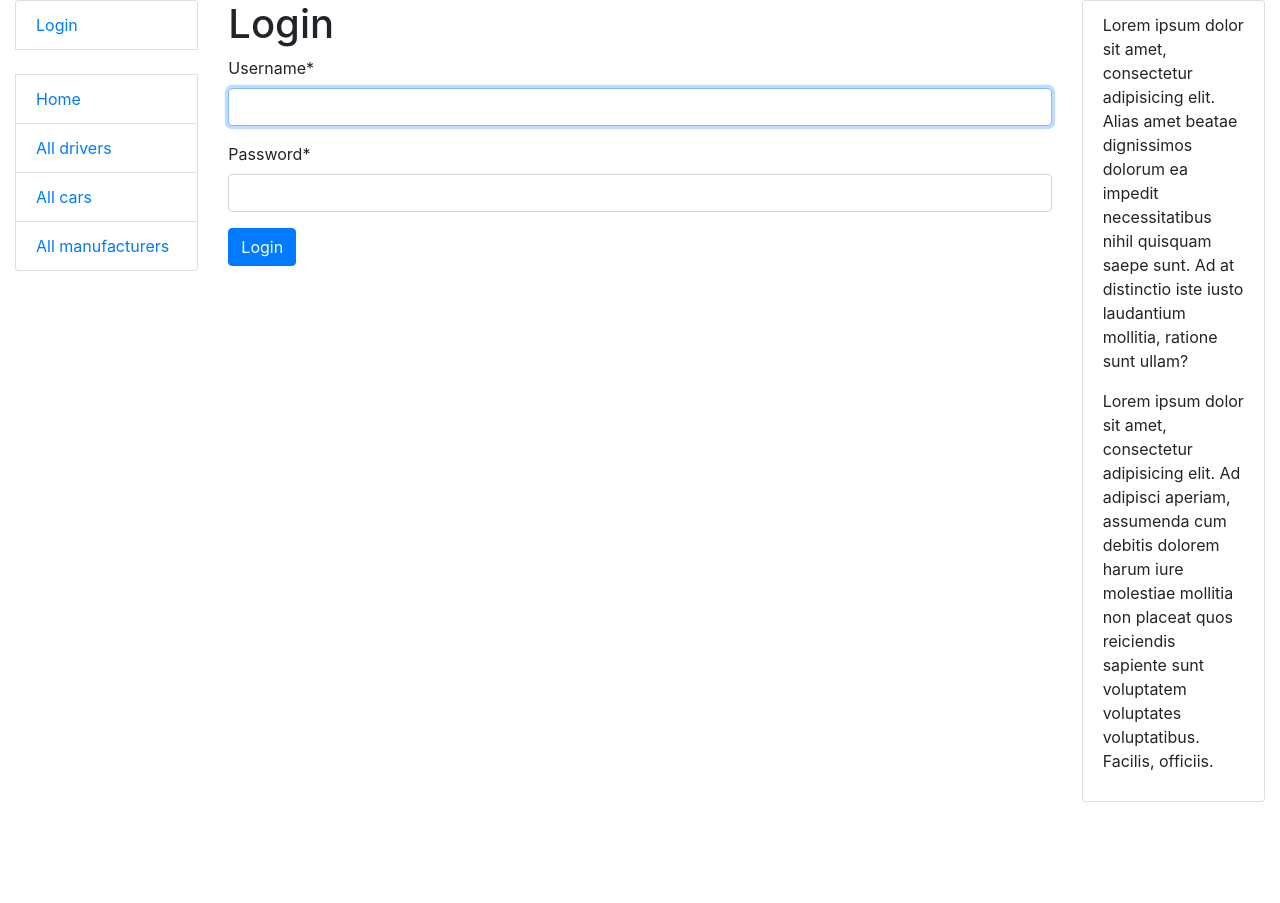
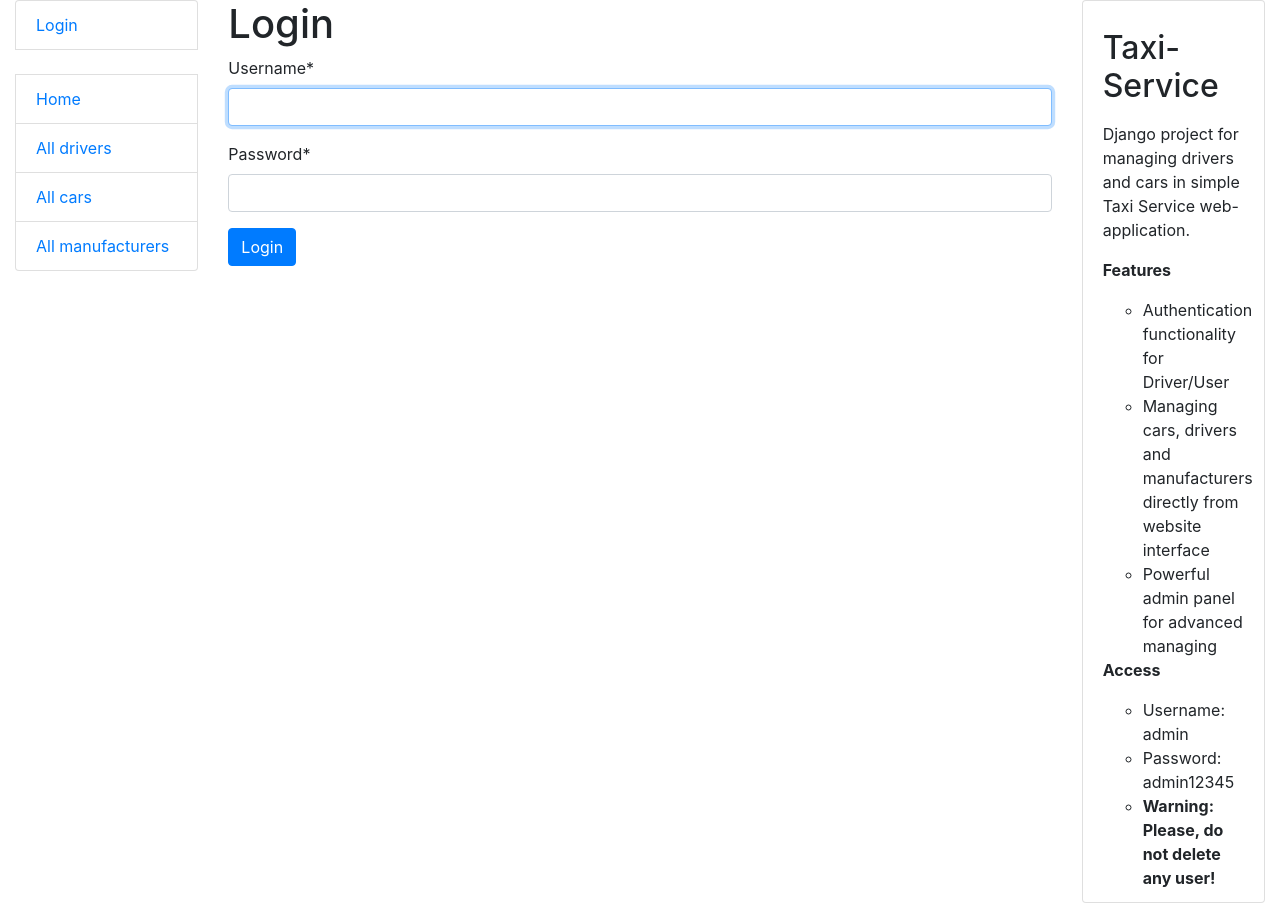
Before and after one commit to denyslipin/Taxi-Service, a Django app: page /accounts/login/ in a window 1280 px wide. Before the commit the page ends 802 px from the top, so only its background shows below. Run offline with Django 4.2, Linux system fonts and the light colour scheme; some libraries are stand-ins or nearby versions.

```diff
--- a/templates/includes/description.html
+++ b/templates/includes/description.html
@@ -1,15 +1,18 @@
 <ul class="sidebar-nav list-group">
   <li class="list-group-item">
-    <p>
-      Lorem ipsum dolor sit amet, consectetur adipisicing elit.
-      Alias amet beatae dignissimos dolorum ea impedit necessitatibus
-      nihil quisquam saepe sunt. Ad at distinctio iste iusto laudantium mollitia,
-      ratione sunt ullam?
-    </p>
-    <p>
-      Lorem ipsum dolor sit amet, consectetur adipisicing elit.
-      Ad adipisci aperiam, assumenda cum debitis dolorem harum iure molestiae
-      mollitia non placeat quos reiciendis sapiente sunt voluptatem voluptates voluptatibus. Facilis, officiis.
-    </p>
+    <p><h2>Taxi-Service</h2></p>
+    <p>Django project for managing drivers and cars in simple Taxi Service web-application.</p>
+    <p><strong>Features</strong></p>
+    <ul>
+      <li>Authentication functionality for Driver/User</li>
+      <li>Managing cars, drivers and manufacturers directly from website interface</li>
+      <li>Powerful admin panel for advanced managing</li>
+    </ul>
+    <p><strong>Access</strong></p>
+    <ul>
+      <li>Username: admin</li>
+      <li>Password: admin12345</li>
+      <li><strong>Warning: Please, do not delete any user!</strong></li>
+    </ul>
   </li>
 </ul>
```
Also changed, not shown: README.md, demo.png (added).
